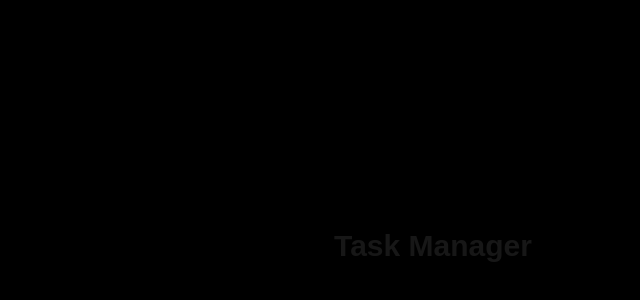
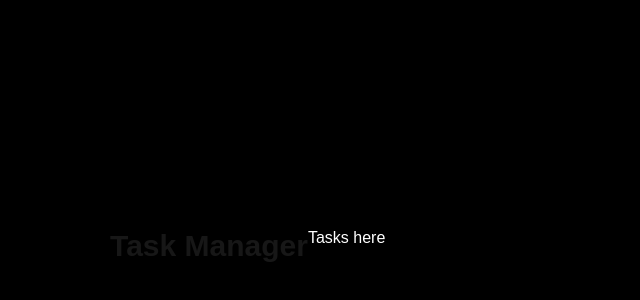
Before and after one commit to HarryFoster48/task-manager, a Next.js app: page / in a window 1280 px wide. Shown: the part 154-454 px from the top of the page, without its empty margins (207-847 px from the left). Built offline with nearby package versions, Linux system fonts and the light colour scheme.

Commit message:
Create components and add task state

```diff
--- a/src/app/page.tsx
+++ b/src/app/page.tsx
@@ -1,9 +1,16 @@
-import Image from "next/image";
+"use client";
+import { useState } from "react";
+import { Task } from "./types/task";
 
 export default function Home() {
+  const [tasks, setTasks] = useState<Task[]>([]);
   return (
     <main className="flex min-h-screen items-center justify-center bg-black">
       <h1 className="text-3xl font-bold">Task Manager</h1>
+
+      <div className="w-full max-w-md">
+        <p className="text-white mb-4">Tasks here</p>
+      </div>
     </main>
   );
 }
```
Also changed, not shown: src/app/components/TaskInput.tsx (added), src/app/components/TaskItem.tsx (added), src/app/components/TaskList.tsx (added).
